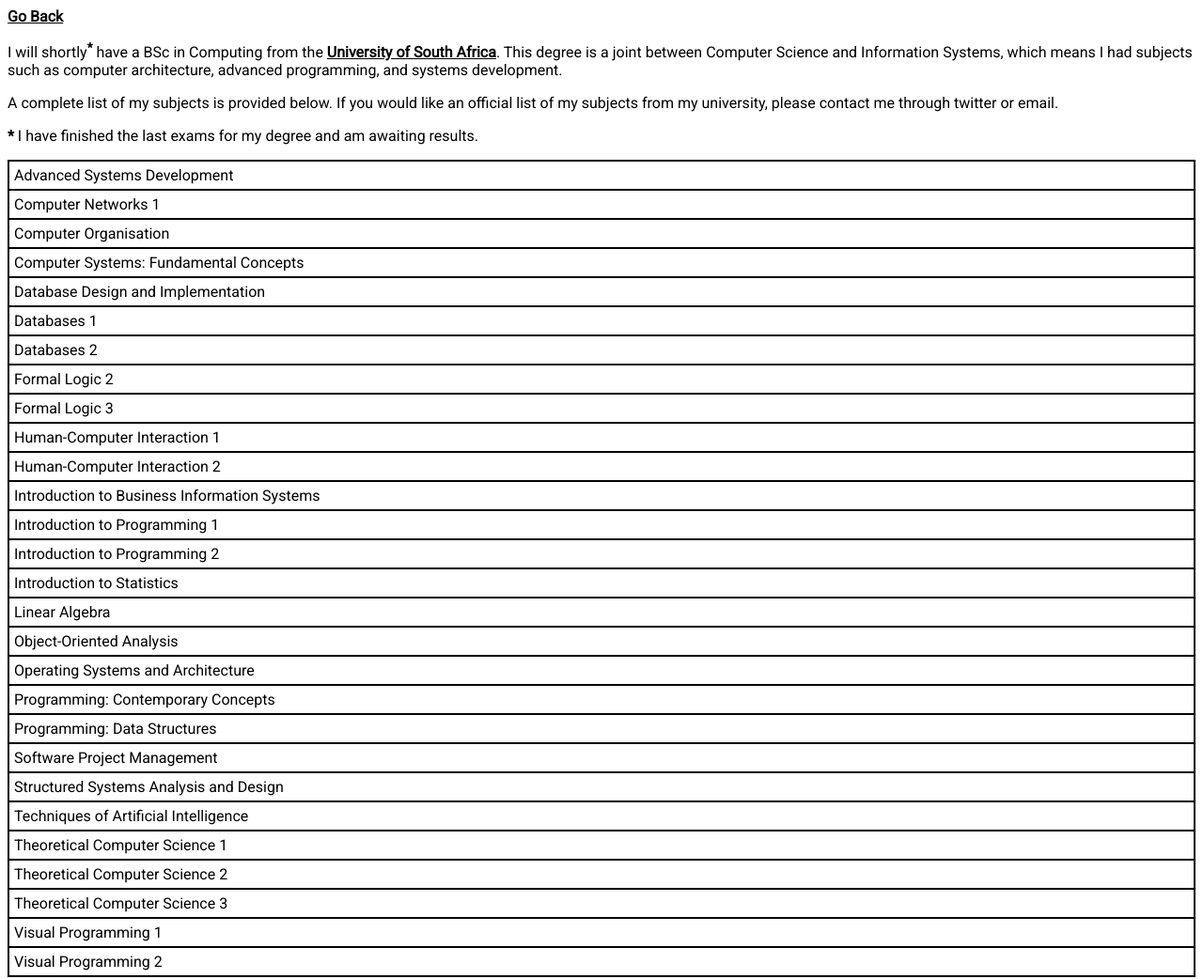
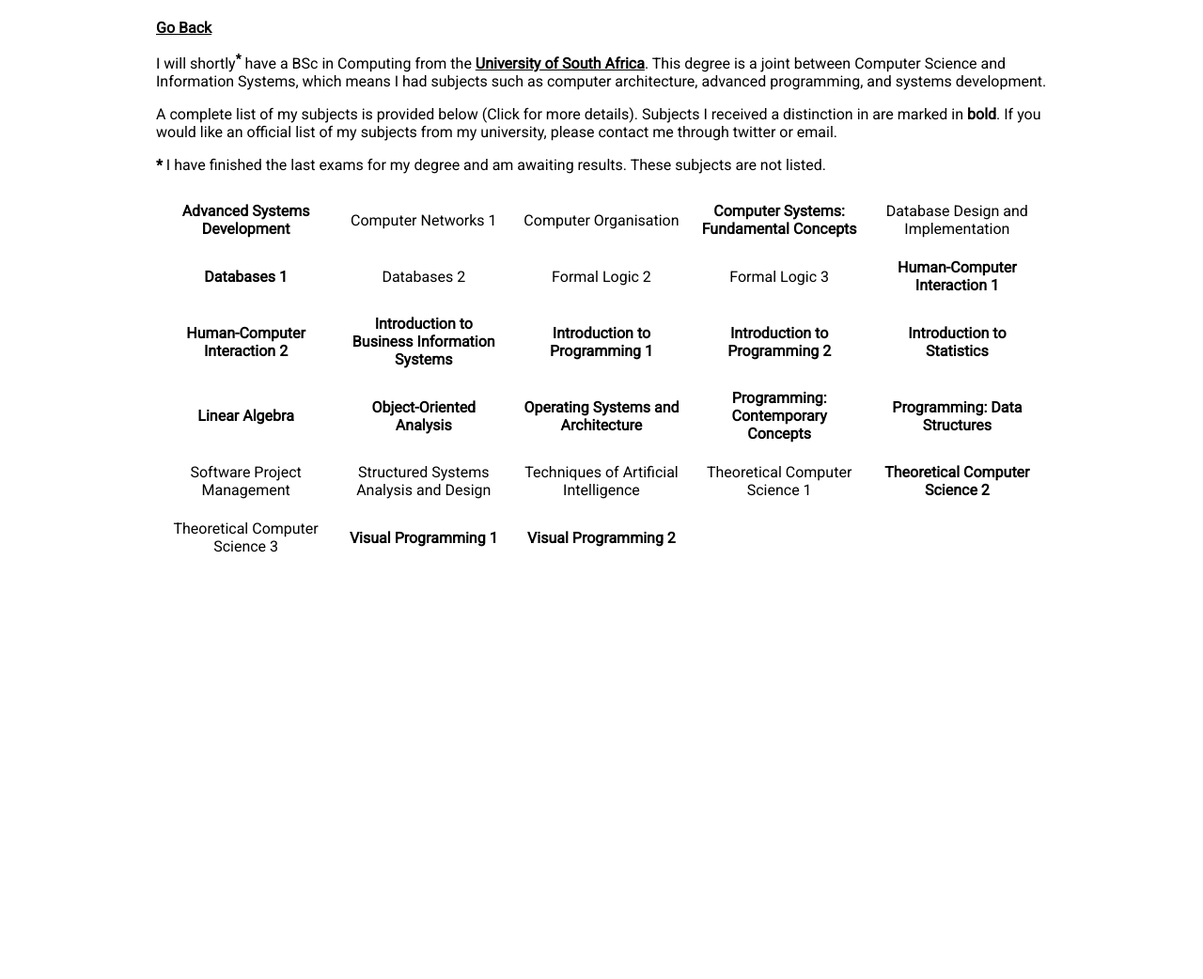
Before and after one commit to MrSquigy/portfolio, a plain HTML site: page education.html in a window 1280 px wide. Shown: the whole page at 94% size. After the commit the page ends 800 px from the top, so only its background shows below. Drawn offline with Linux system fonts and the light colour scheme.

Commit message:
Update subject styling and center content

```diff
--- a/education.html
+++ b/education.html
@@ -8,6 +8,7 @@
         <link rel="stylesheet" href="style.css" />
     </head>
     <body>
+        <div class="center">
             <a href="index.html">Go Back</a>
             <p>
                 I will shortly<b><sup>*</sup></b> have a BSc in Computing from the <a href="https://www.unisa.ac.za" target="_blank">University of South Africa</a>. This degree
@@ -16,14 +17,17 @@
             </p>
 
             <p>
-            A complete list of my subjects is provided below. If you would like an official list of my subjects from my
+                A complete list of my subjects is provided below (Click for more details). Subjects I received a distinction in are marked in <b>bold</b>. If you would like an official list of my subjects from my
                 university, please contact me through twitter or email.
             </p>
 
-        <p><b>*</b> I have finished the last exams for my degree and am awaiting results.</p>
+            <p><b>*</b> I have finished the last exams for my degree and am awaiting results. These subjects are not listed.</p>
 
-        <!-- The list is added from js -->
-        <ul id="subject-list"></ul>
+            <!-- The table is populated from js -->
+            <table id="subject-list"></table><br>
+
+            <p id="subject-info"></p>
+        </div>
 
         <script src="js/script.js"></script>
     </body>
--- a/js/script.js
+++ b/js/script.js
@@ -1,3 +1,22 @@
+/*  This is my portfolio site. This script stores subject data
+    and populates the education page.
+
+    Copyright (C) 2021  Jonathan Vice
+
+    This program is free software: you can redistribute it and/or modify
+    it under the terms of the GNU Affero General Public License as published
+    by the Free Software Foundation, either version 3 of the License, or
+    (at your option) any later version.
+
+    This program is distributed in the hope that it will be useful,
+    but WITHOUT ANY WARRANTY; without even the implied warranty of
+    MERCHANTABILITY or FITNESS FOR A PARTICULAR PURPOSE.  See the
+    GNU Affero General Public License for more details.
+
+    You should have received a copy of the GNU Affero General Public License
+    along with this program.  If not, see <https://www.gnu.org/licenses/>. */
+
+
 // List of subjects in format [name, distinction, description]
 const subjects = [["Advanced Systems Development", true, "To introduce students to advanced topics in the analysis of information systems. This includes topics related to the software process, software engineering practice and the application of web engineering."],
 ["Computer Networks 1", false, "To introduce the fundamental building blocks that form a modern network, such as protocols, topologies and hardware. This module provides an in-depth coverage of the most important concepts in contemporary networking, such as TCP/IP, Ethernet, wireless transmission, and security. Students will also acquire the skills to build a network from scratch and maintain, upgrade, and troubleshoot an existing network."],
@@ -30,16 +49,41 @@
 
 // Add the subjects to the list
 const subjectContainer = document.getElementById("subject-list");
+let subjectInfoElement = document.getElementById("subject-info")
+let row = document.createElement("tr");
 
 subjects.forEach((subject, i) => {
-    let subjectElement = document.createElement("li");
-    subjectElement.appendChild(document.createTextNode(subject[0]));
-    subjectElement.addEventListener("click", () => {
-        displaySubjectInfo(i)
-    });
-    subjectContainer.appendChild(subjectElement);
+    let col = document.createElement("td");
+
+    if (subject[1] === true) {
+        let bold = document.createElement("b");
+        bold.appendChild(document.createTextNode(subject[0]));
+        col.appendChild(bold);
+    } else {
+        col.appendChild(document.createTextNode(subject[0]));
+    }
+
+    // Create a new row after every 5 subjects
+    if (i % 5 == 0) {
+        subjectContainer.appendChild(row);
+        row = document.createElement("tr");
+    }
+
+    col.addEventListener("click", () => { displaySubjectInfo(i) });
+
+    row.appendChild(col);
 });
 
+subjectContainer.appendChild(row);
+
 function displaySubjectInfo(idx) {
-    alert(subjects[idx][2]);
+    // Remove existing info
+    while (subjectInfoElement.firstChild) {
+        subjectInfoElement.removeChild(subjectInfoElement.firstChild);
+    }
+
+    let header = document.createElement("h2");
+    header.appendChild(document.createTextNode(subjects[idx][0]));
+    subjectInfoElement.appendChild(header);
+    subjectInfoElement.appendChild(document.createTextNode(subjects[idx][2]));
 }
--- a/style.css
+++ b/style.css
@@ -1,3 +1,20 @@
+/*  This is my portfolio site. This file contains all the styling for the site.
+
+    Copyright (C) 2021  Jonathan Vice
+
+    This program is free software: you can redistribute it and/or modify
+    it under the terms of the GNU Affero General Public License as published
+    by the Free Software Foundation, either version 3 of the License, or
+    (at your option) any later version.
+
+    This program is distributed in the hope that it will be useful,
+    but WITHOUT ANY WARRANTY; without even the implied warranty of
+    MERCHANTABILITY or FITNESS FOR A PARTICULAR PURPOSE.  See the
+    GNU Affero General Public License for more details.
+
+    You should have received a copy of the GNU Affero General Public License
+    along with this program.  If not, see <https://www.gnu.org/licenses/>. */
+
 * {
     font-family: "Roboto", Verdana, Geneva, Tahoma, sans-serif;
 }
@@ -17,16 +34,19 @@ ul {
     color: black;
 }
 
+.center {
+    margin: auto;
+    margin-top: 20px;
+    width: 75%;
+    min-width: 750px;
+    max-width: 1200px;
+}
+
 #content {
     padding: 10px;
     display: flex;
     height: 100%;
     font-weight: normal;
-
-    margin: auto;
-    width: 75%;
-    min-width: 750px;
-    max-width: 1200px;
 }
 
 #details-section {
@@ -51,19 +71,13 @@ ul {
     justify-content: center;
 }
 
-#subject-list {
-    display: flex;
-    flex-direction: column;
-    border: 0.5px solid black;
+#subject-list td {
+    width: 20%;
+    padding: 10px;
+    text-align: center;
 }
 
-#subject-list li {
-    border: 0.5px solid black;
-    padding: 5px;
-    /* background-color: blanchedalmond; */
-}
-
-#subject-list li:hover {
+#subject-list td:hover {
     cursor: pointer;
     background-color: #D8D8D8;
 }
```
Also changed, not shown: index.html (+4 -4 lines). Lines whose indentation alone changed are shown as unchanged.
